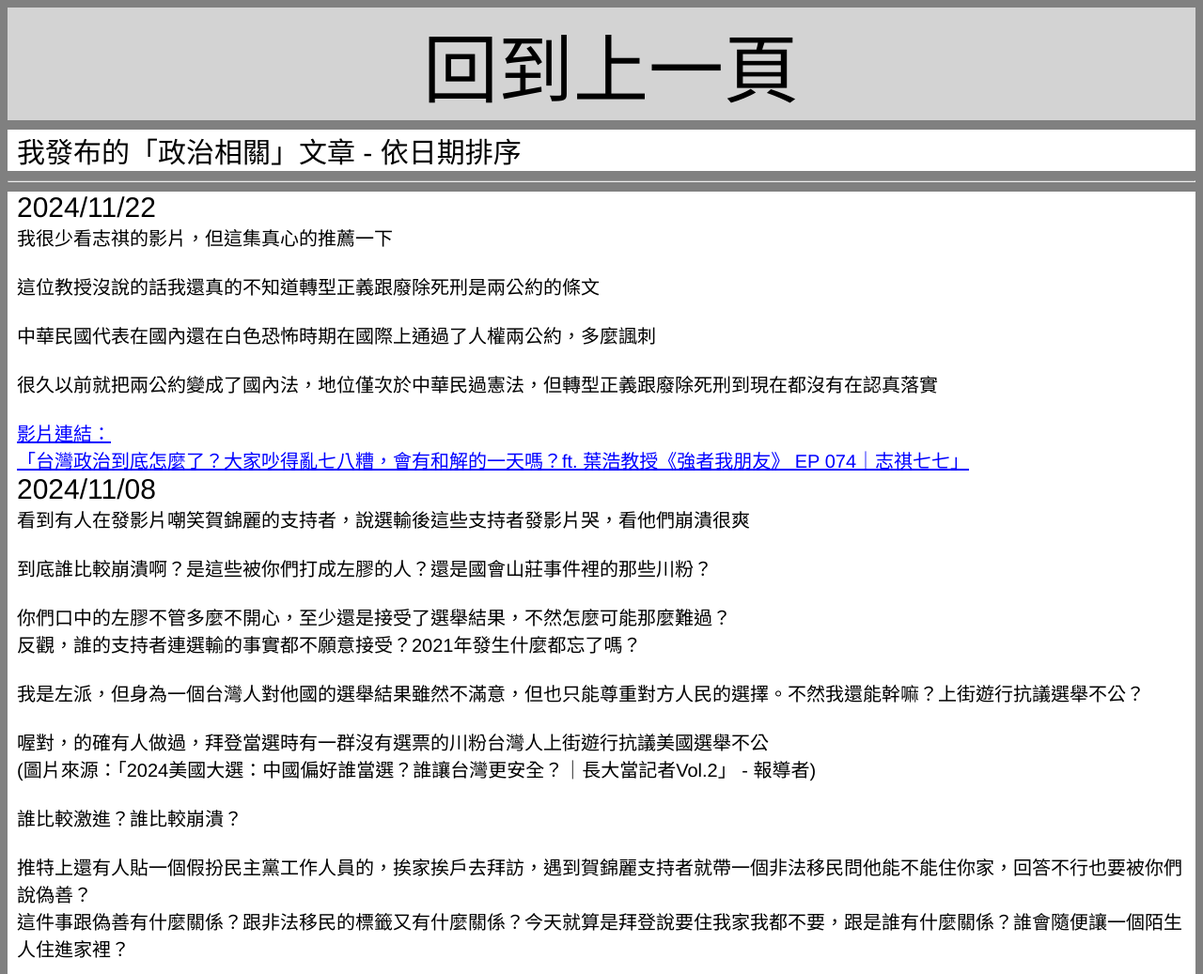
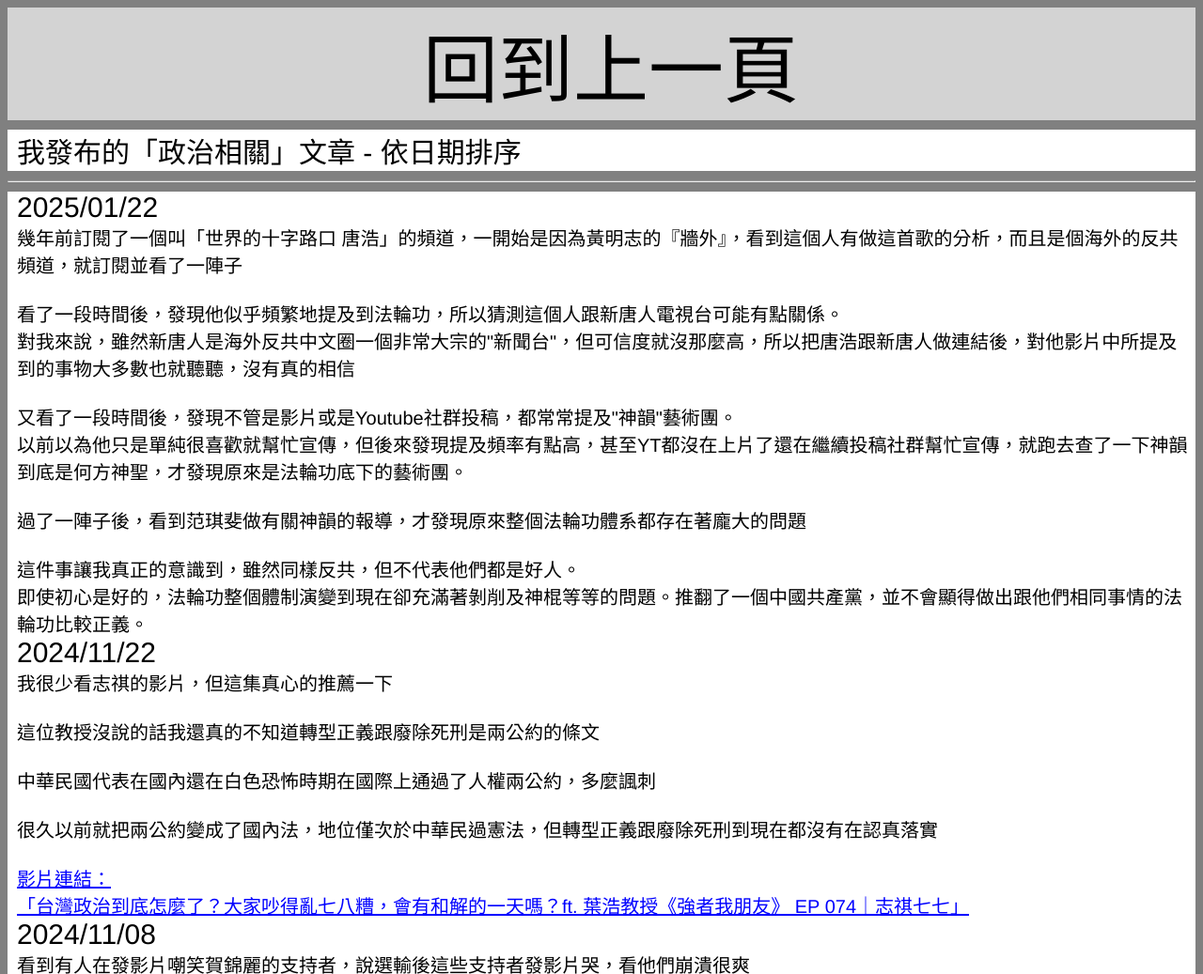
Before and after one commit to ChesterTsai/chesteronyt, a plain HTML site: page MyBlog/Politics/index.htm in a window 1280 px wide. Shown: the top 1037 px of the page at 94% size. Drawn offline with Linux system fonts and the light colour scheme.

Commit message:
Update index.htm
2025/01/22 Politics Post +1

```diff
--- a/MyBlog/Politics/index.htm
+++ b/MyBlog/Politics/index.htm
@@ -19,6 +19,21 @@
 		</section>
 		<hr>
 		<section>
+			<div>2025/01/22</div>
+			<div class="detailsContent">
+				幾年前訂閱了一個叫「世界的十字路口 唐浩」的頻道，一開始是因為黃明志的『牆外』，看到這個人有做這首歌的分析，而且是個海外的反共頻道，就訂閱並看了一陣子<br>
+				<br>
+				看了一段時間後，發現他似乎頻繁地提及到法輪功，所以猜測這個人跟新唐人電視台可能有點關係。<br>
+				對我來說，雖然新唐人是海外反共中文圈一個非常大宗的"新聞台"，但可信度就沒那麼高，所以把唐浩跟新唐人做連結後，對他影片中所提及到的事物大多數也就聽聽，沒有真的相信<br>
+				<br>
+				又看了一段時間後，發現不管是影片或是Youtube社群投稿，都常常提及"神韻"藝術團。<br>
+				以前以為他只是單純很喜歡就幫忙宣傳，但後來發現提及頻率有點高，甚至YT都沒在上片了還在繼續投稿社群幫忙宣傳，就跑去查了一下神韻到底是何方神聖，才發現原來是法輪功底下的藝術團。<br>
+				<br>
+				過了一陣子後，看到范琪斐做有關神韻的報導，才發現原來整個法輪功體系都存在著龐大的問題<br>
+				<br>
+				這件事讓我真正的意識到，雖然同樣反共，但不代表他們都是好人。<br>
+				即使初心是好的，法輪功整個體制演變到現在卻充滿著剝削及神棍等等的問題。推翻了一個中國共產黨，並不會顯得做出跟他們相同事情的法輪功比較正義。
+			</div>
 			<div>2024/11/22</div>
 			<div class="detailsContent">
 				我很少看志祺的影片，但這集真心的推薦一下<br>
```
